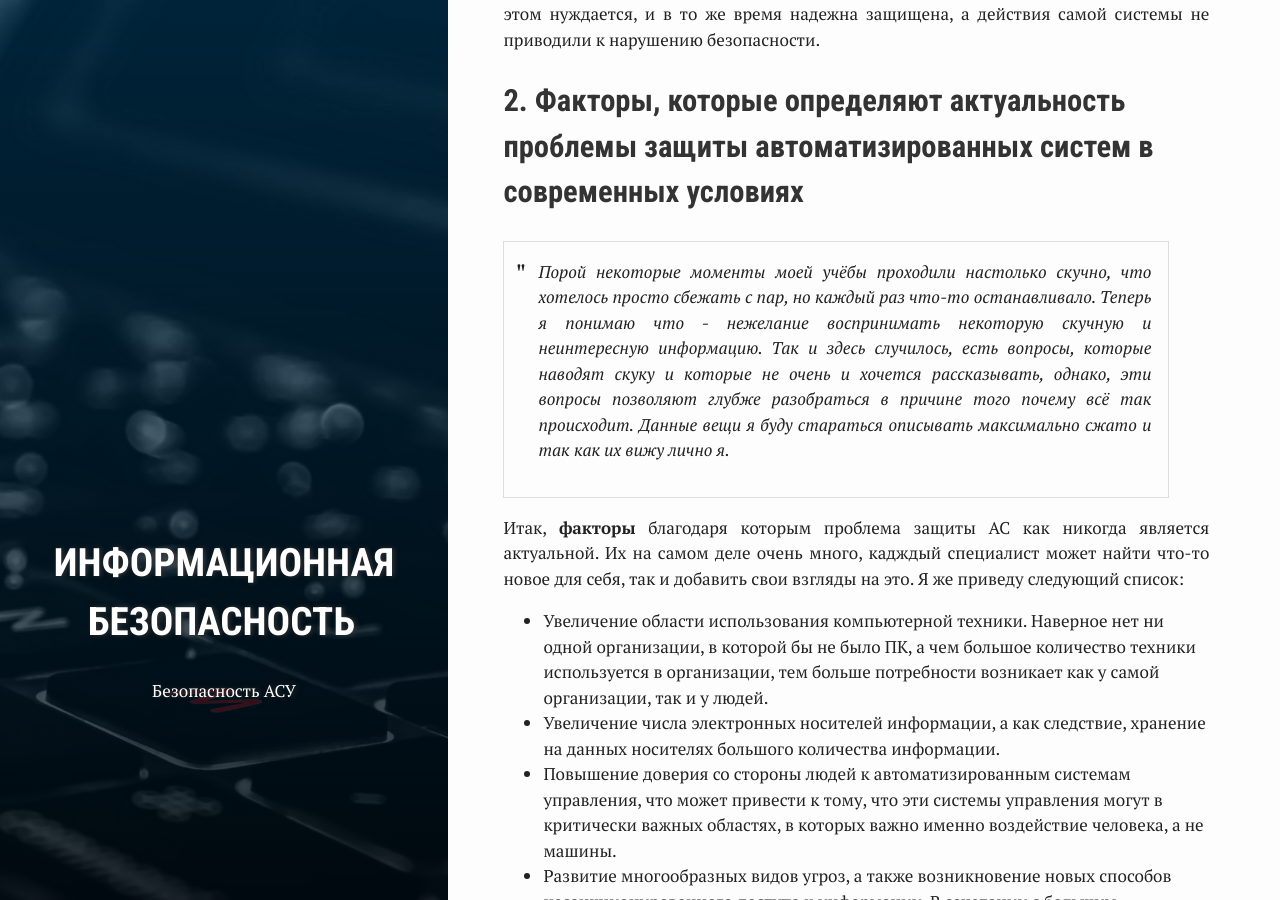
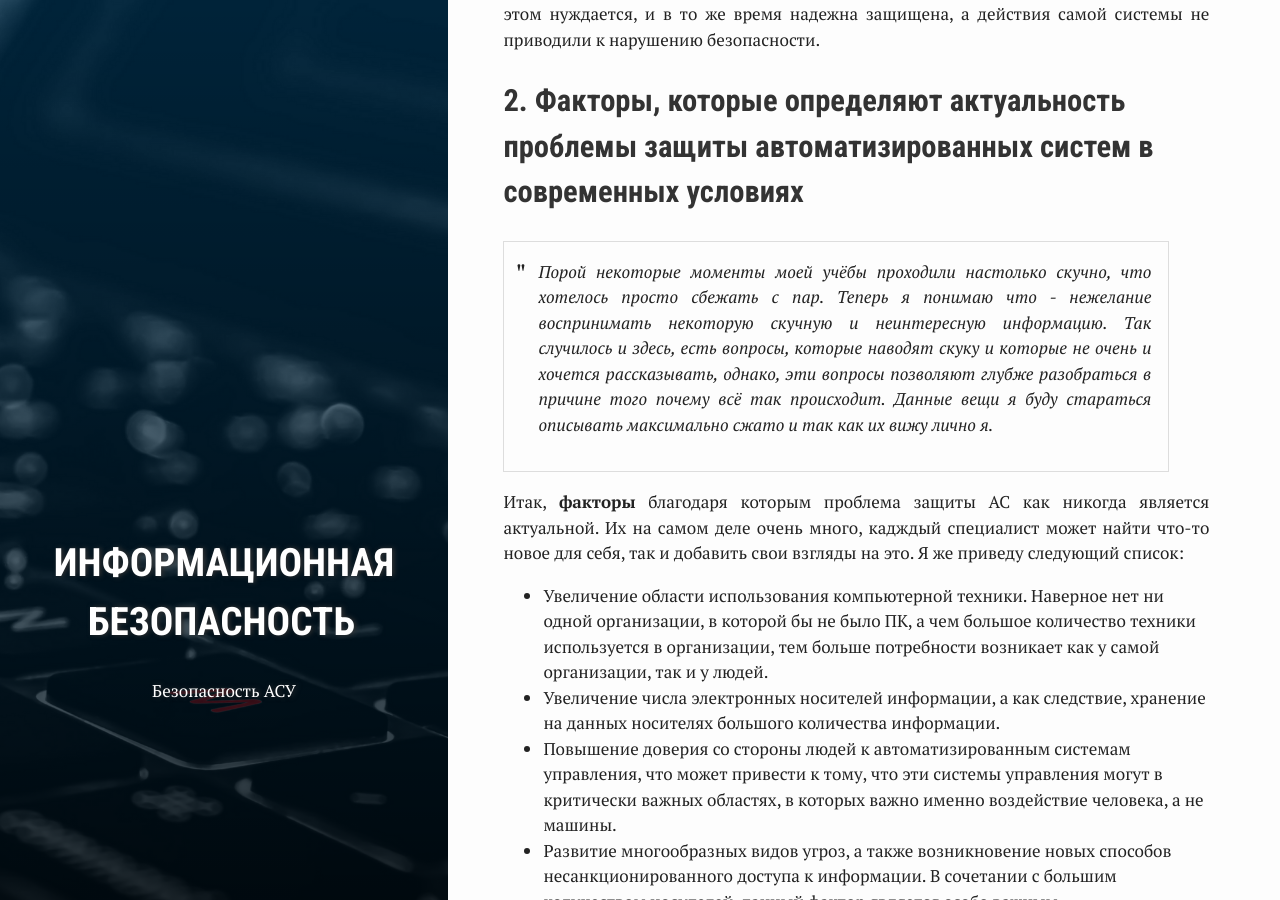
Before and after one commit to ghostmorgan/ghostmorgan.github.io, a Jekyll site: the page built from _posts/2019-10-11-inform_security_1_1.md, in a window 1280 px wide and 900 px high, scrolled down 2876 px. Built offline with Jekyll 4.4.1, drawn with Linux system fonts in a browser that asks for light colours; nearby versions of some CDN libraries; comment, search, counter and statistics services are not loaded.

Commit message:
Update 2019-10-11-inform_security_1_1.md

```diff
--- a/_posts/2019-10-11-inform_security_1_1.md
+++ b/_posts/2019-10-11-inform_security_1_1.md
@@ -63,7 +63,7 @@ comments: true
 
 <h2><a name="2">2. Факторы, которые определяют актуальность проблемы защиты автоматизированных систем в современных условиях</a></h2>
 
-> *Порой некоторые моменты моей учёбы проходили настолько скучно, что хотелось просто сбежать с пар, но каждый раз что-то останавливало. Теперь я понимаю что - нежелание воспринимать некоторую скучную и неинтересную информацию. Так и здесь случилось, есть вопросы, которые наводят скуку и которые не очень и хочется рассказывать, однако, эти вопросы позволяют глубже разобраться в причине того почему всё так происходит. Данные вещи я буду стараться описывать максимально сжато и так как их вижу лично я.*
+> *Порой некоторые моменты моей учёбы проходили настолько скучно, что хотелось просто сбежать с пар. Теперь я понимаю что - нежелание воспринимать некоторую скучную и неинтересную информацию. Так случилось и здесь, есть вопросы, которые наводят скуку и которые не очень и хочется рассказывать, однако, эти вопросы позволяют глубже разобраться в причине того почему всё так происходит. Данные вещи я буду стараться описывать максимально сжато и так как их вижу лично я.*
 
 Итак, **факторы** благодаря которым проблема защиты АС как никогда является актуальной. Их на самом деле очень много, кадждый специалист может найти что-то новое для себя, так и добавить свои взгляды на это. Я же приведу следующий список:
 
```
